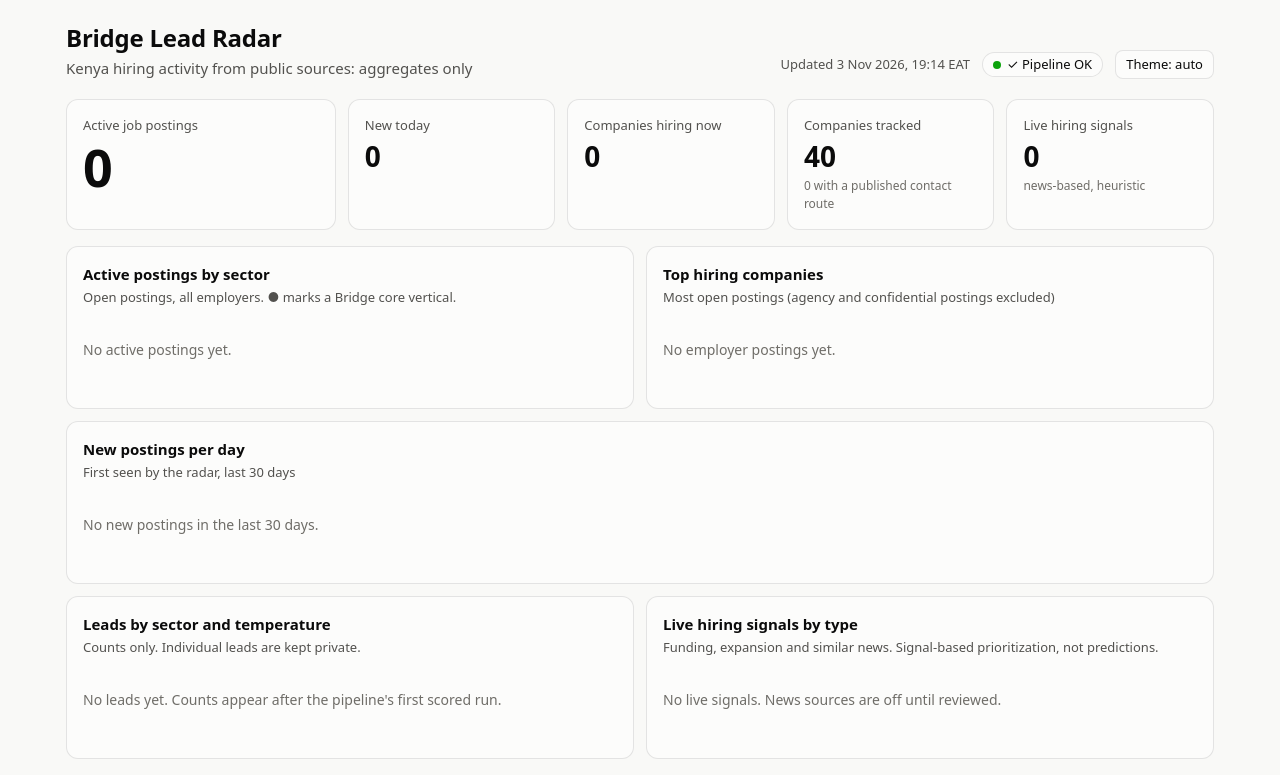
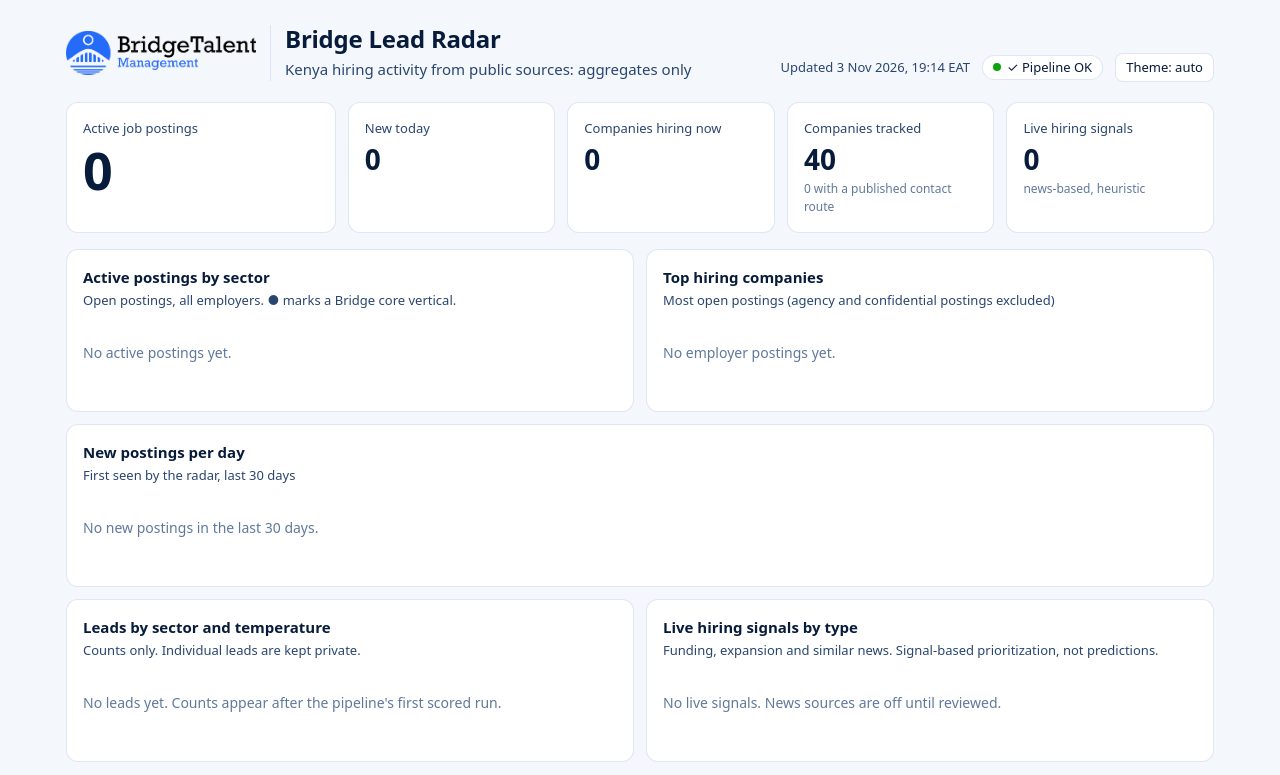
Before and after one commit to ngugi-cloud/BridgeRadar, a plain HTML site: page docs/index.html in a window 1280 px wide. Shown: the top 775 px of the page. Drawn offline with Linux system fonts and the light colour scheme.

Commit message:
added branding

```diff
--- a/docs/index.html
+++ b/docs/index.html
@@ -9,20 +9,20 @@
 <style>
 :root {
   color-scheme: light;
-  --page: #f9f9f7;
-  --surface: #fcfcfb;
-  --surface-2: #f0efec;
-  --ink: #0b0b0b;
-  --ink-2: #52514e;
-  --muted: #6f6d68;
-  --grid: #e1e0d9;
-  --axis: #c3c2b7;
-  --ring: rgba(11, 11, 11, 0.10);
-  --accent: #2a78d6;
-  --series-1: #2a78d6;
-  --t-cold: #86b6ef;
-  --t-warm: #2a78d6;
-  --t-hot: #104281;
+  --page: #f4f7fb;
+  --surface: #ffffff;
+  --surface-2: #eaf1fb;
+  --ink: #071b3a;
+  --ink-2: #29466f;
+  --muted: #60799b;
+  --grid: #dbe6f3;
+  --axis: #b8c9df;
+  --ring: rgba(18, 88, 190, 0.14);
+  --accent: #1769d2;
+  --series-1: #1769d2;
+  --t-cold: #86b3ed;
+  --t-warm: #1769d2;
+  --t-hot: #082a63;
   --on-cold: #0b0b0b;
   --on-warm: #ffffff;
   --on-hot: #ffffff;
@@ -32,7 +32,7 @@
   --critical: #d03b3b;
   --banner: #fff6dd;
   --banner-ink: #5b4300;
-  --hover: rgba(42, 120, 214, 0.08);
+  --hover: rgba(23, 105, 210, 0.08);
 }
 @media (prefers-color-scheme: dark) {
   :root:not([data-theme="light"]) {
@@ -98,6 +98,9 @@ a { color: var(--accent); }
 
 /* header */
 header.top { display: flex; flex-wrap: wrap; align-items: flex-end; justify-content: space-between; gap: 12px 24px; margin-bottom: 20px; }
+.brand { display: flex; align-items: center; gap: 14px; }
+.brand-logo { width: 190px; max-width: 190px; height: 58px; object-fit: contain; object-position: left center; border-radius: 8px; }
+.brand-copy { border-left: 1px solid var(--grid); padding-left: 14px; }
 h1 { font-size: 24px; line-height: 1.2; margin: 0; letter-spacing: -0.01em; }
 .sub { color: var(--ink-2); margin: 4px 0 0; }
 .meta-row { display: flex; flex-wrap: wrap; align-items: center; gap: 8px 12px; color: var(--ink-2); font-size: 13px; }
@@ -197,6 +200,9 @@ footer { color: var(--muted); font-size: 12px; margin-top: 28px; line-height: 1.
   .grid { grid-template-columns: minmax(0, 1fr); }
 }
 @media (max-width: 480px) {
+  .brand { align-items: flex-start; }
+  .brand-logo { width: 132px; height: 48px; }
+  .brand-copy { padding-left: 10px; }
   .tile.hero .val { font-size: 44px; }
   .tile .val { font-size: 24px; }
   .hbars { grid-template-columns: minmax(80px, 42%) 1fr; }
@@ -209,9 +215,12 @@ footer { color: var(--muted); font-size: 12px; margin-top: 28px; line-height: 1.
 <body>
 <div class="wrap">
   <header class="top">
-    <div>
-      <h1>Bridge Lead Radar</h1>
-      <p class="sub">Kenya hiring activity from public sources: aggregates only</p>
+    <div class="brand">
+      <img class="brand-logo" src="assets/btm-logo.png" alt="Bridge Talent Management">
+      <div class="brand-copy">
+        <h1>Bridge Lead Radar</h1>
+        <p class="sub">Kenya hiring activity from public sources: aggregates only</p>
+      </div>
     </div>
     <div class="meta-row">
       <span id="refreshed">Loading…</span>
@@ -604,6 +613,9 @@ footer { color: var(--muted); font-size: 12px; margin-top: 28px; line-height: 1.
     if (age >= 2) msgs.push("This data is " + Math.round(age) + " days old: the daily update has not run.");
     if (!d.pipeline_ok && d.failed_steps.length) msgs.push("Some steps failed on the last run (" + d.failed_steps.join(", ") + "); their figures are from the run before.");
     if (d.baseline.active) msgs.push("The radar started on " + d.baseline.since + ". For the first 30 days, \"new\" counts and trends are incomplete.");
+    if (k.active_jobs === 0 && k.live_signals === 0 && (!d.sources || !d.sources.some(function (s) { return s.status === "ok"; }))) {
+      msgs.push("No usable public data was collected on the latest run. Check the Data sources section for disabled, blocked or zero-result sources.");
+    }
     var b = document.getElementById("banner");
     b.textContent = msgs.join(" ");
     b.hidden = !msgs.length;
```
Also changed, not shown: data/manual_integration_required.csv (+11 -0 lines), data/scrape_log.csv (+25 -0 lines), docs/assets/btm-logo.png (added), 1 other file.
